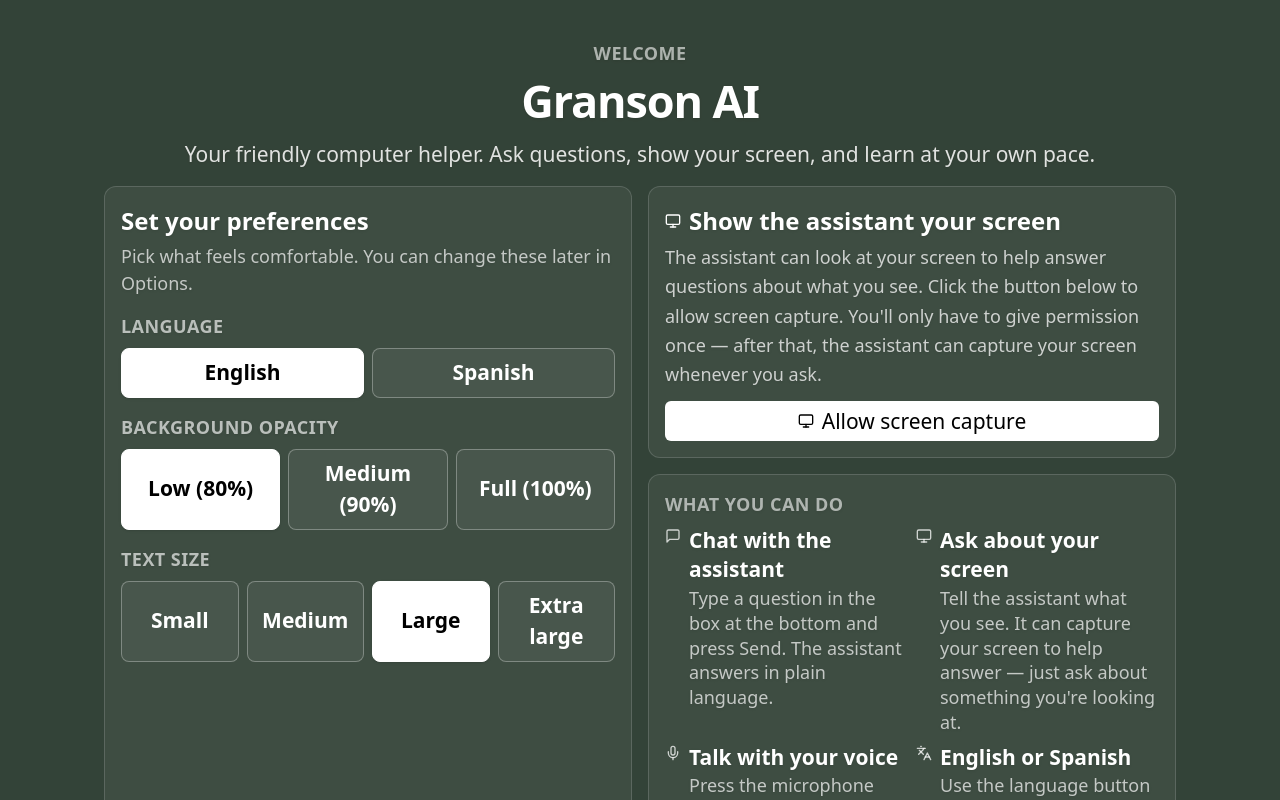
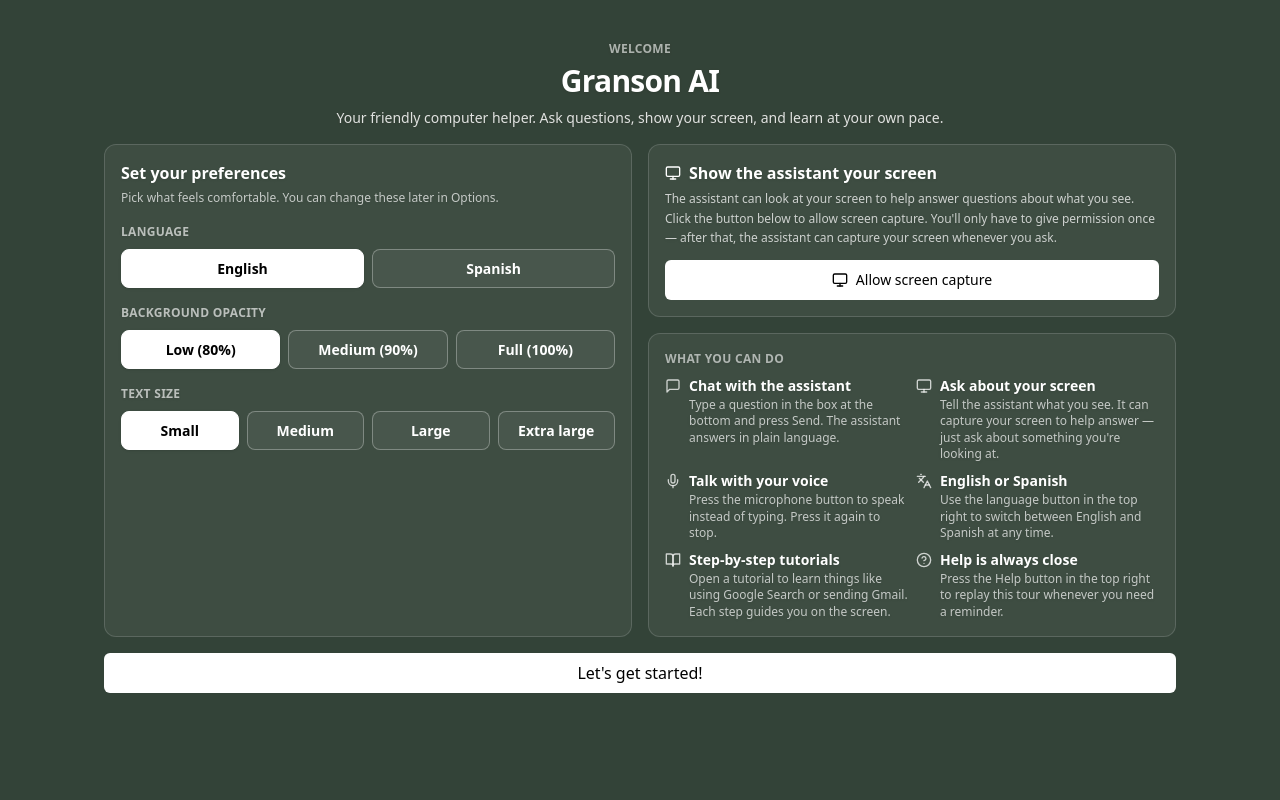
Before and after one commit to saranyasingh/t4sg-c4p-2026, a Next.js app: page / in a window 1280 px wide. Built offline with nearby package versions, Linux system fonts and the light colour scheme.

Commit message:
Always default to Low opacity and Small text size

```diff
--- a/app/background-opacity-context.tsx
+++ b/app/background-opacity-context.tsx
@@ -2,8 +2,7 @@
 
 import { createContext, useContext, useEffect, useState } from "react";
 
-const BACKGROUND_OPACITY_STORAGE_KEY = "background-opacity";
-const DEFAULT_BACKGROUND_OPACITY = 1;
+const DEFAULT_BACKGROUND_OPACITY = 0.8;
 const MIN_BACKGROUND_OPACITY = 0.8;
 const MAX_BACKGROUND_OPACITY = 1;
 
@@ -19,18 +18,9 @@ function clampOpacity(value: number) {
 }
 
 export function BackgroundOpacityProvider({ children }: { children: React.ReactNode }) {
-  const [backgroundOpacity, setBackgroundOpacityState] = useState<number>(() => {
-    if (typeof window === "undefined") {
-      return DEFAULT_BACKGROUND_OPACITY;
-    }
-
-    const stored = Number(window.localStorage.getItem(BACKGROUND_OPACITY_STORAGE_KEY));
-    if (!Number.isFinite(stored)) {
-      return DEFAULT_BACKGROUND_OPACITY;
-    }
-
-    return clampOpacity(stored);
-  });
+  // Always start at the default on every fresh load — we intentionally do not
+  // restore from localStorage so Low (0.8) is the default each time the app opens.
+  const [backgroundOpacity, setBackgroundOpacityState] = useState<number>(DEFAULT_BACKGROUND_OPACITY);
 
   const setBackgroundOpacity = (value: number) => {
     setBackgroundOpacityState(clampOpacity(value));
@@ -38,7 +28,6 @@ export function BackgroundOpacityProvider({ children }: { children: React.ReactN
 
   useEffect(() => {
     document.documentElement.style.setProperty("--shell-bg-opacity", String(backgroundOpacity));
-    window.localStorage.setItem(BACKGROUND_OPACITY_STORAGE_KEY, String(backgroundOpacity));
   }, [backgroundOpacity]);
 
   return (
--- a/app/text-size-context.tsx
+++ b/app/text-size-context.tsx
@@ -5,8 +5,7 @@ import { createContext, useContext, useEffect, useState } from "react";
 export const TEXT_SIZE_PRESETS = [1, 1.25, 1.5, 1.75] as const;
 export type TextSizeScale = (typeof TEXT_SIZE_PRESETS)[number];
 
-const TEXT_SIZE_STORAGE_KEY = "text-size-scale";
-const DEFAULT_TEXT_SIZE_SCALE: TextSizeScale = 1.5;
+const DEFAULT_TEXT_SIZE_SCALE: TextSizeScale = 1;
 
 interface TextSizeContextType {
   scale: TextSizeScale;
@@ -15,23 +14,13 @@ interface TextSizeContextType {
 
 const TextSizeContext = createContext<TextSizeContextType | undefined>(undefined);
 
-function isTextSizeScale(value: number): value is TextSizeScale {
-  return TEXT_SIZE_PRESETS.includes(value as TextSizeScale);
-}
-
 export function TextSizeProvider({ children }: { children: React.ReactNode }) {
-  const [scale, setScale] = useState<TextSizeScale>(() => {
-    if (typeof window === "undefined") {
-      return DEFAULT_TEXT_SIZE_SCALE;
-    }
-
-    const stored = Number(window.localStorage.getItem(TEXT_SIZE_STORAGE_KEY));
-    return isTextSizeScale(stored) ? stored : DEFAULT_TEXT_SIZE_SCALE;
-  });
+  // Always start at the default on every fresh load — we intentionally do not
+  // restore from localStorage so Small is the default each time the app opens.
+  const [scale, setScale] = useState<TextSizeScale>(DEFAULT_TEXT_SIZE_SCALE);
 
   useEffect(() => {
     document.documentElement.style.setProperty("--text-scale", String(scale));
-    window.localStorage.setItem(TEXT_SIZE_STORAGE_KEY, String(scale));
   }, [scale]);
 
   return <TextSizeContext.Provider value={{ scale, setScale }}>{children}</TextSizeContext.Provider>;
```
